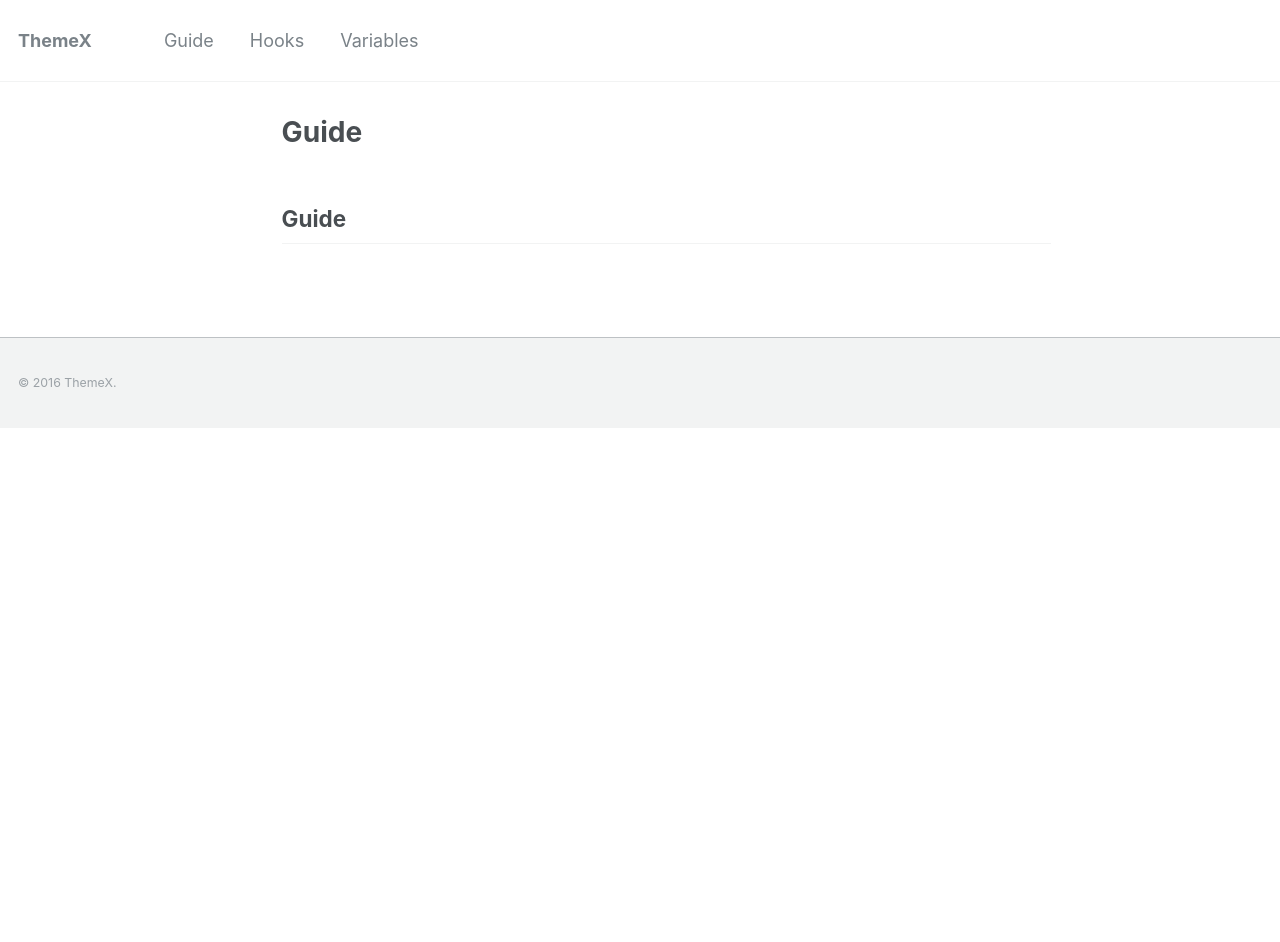
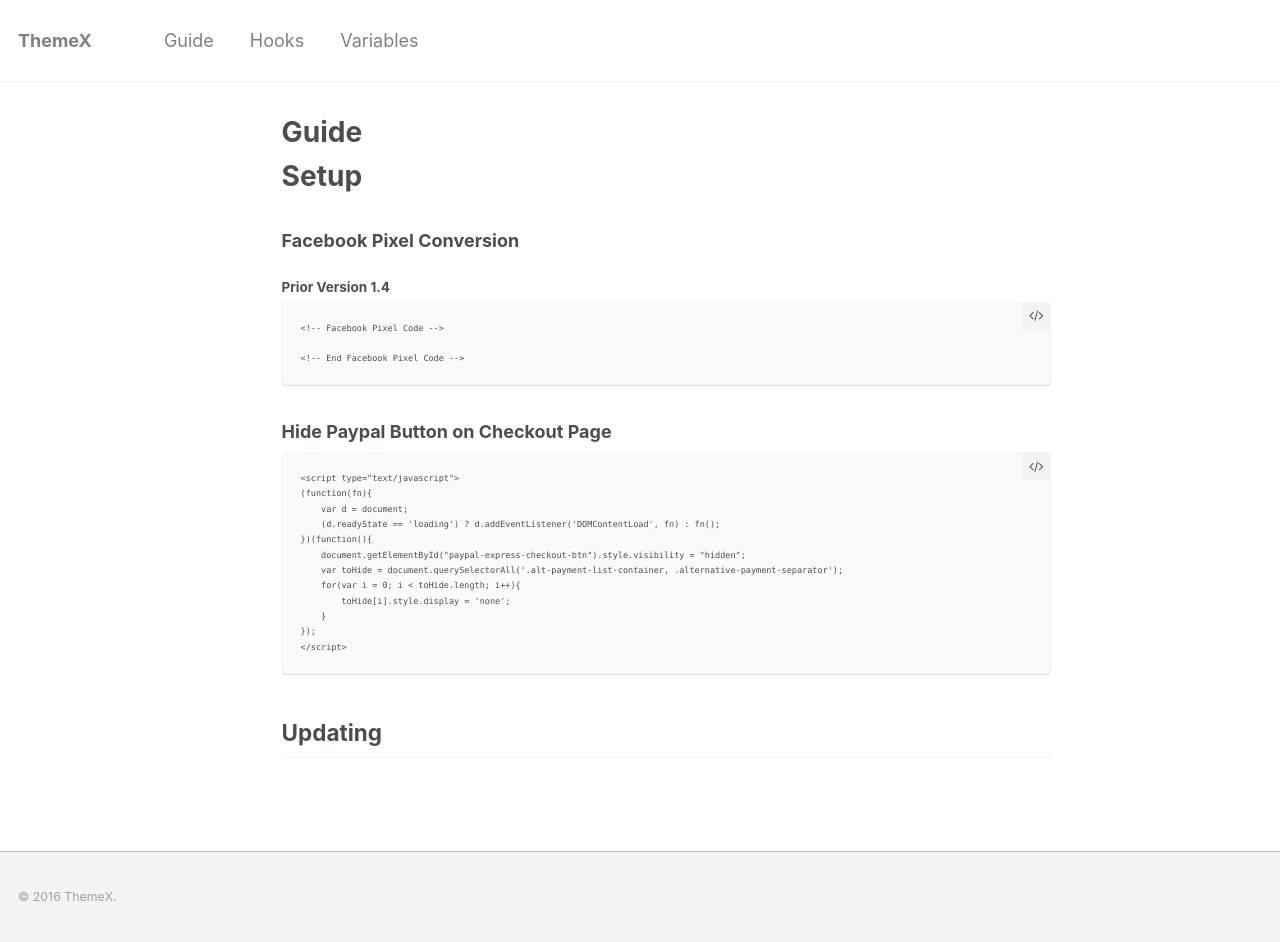
Before and after one commit to emiliobool/ThemeX, a Jekyll site: the page built from _pages/home.md, in a window 1280 px wide. Built offline with Jekyll 4.4.1, drawn with Linux system fonts in a browser that asks for light colours; before the commit the page ends 900 px from its top, so only the background shows below that.

Commit message:
no message

````diff
--- a/_config.yml
+++ b/_config.yml
@@ -215,3 +215,4 @@ defaults:
     values:
       author_profile: false
       layout: single
+      sitemap: false
--- a/_pages/home.md
+++ b/_pages/home.md
@@ -5,4 +5,64 @@ sitemap: false
 permalink: /
 ---
 
-## Guide
+# Setup
+
+
+
+### Facebook Pixel Conversion
+#### Prior Version 1.4
+
+```
+<!-- Facebook Pixel Code -->
+{% if first_time_accessed %}
+<script>
+!function(f,b,e,v,n,t,s){if(f.fbq)return;n=f.fbq=function(){n.callMethod?
+n.callMethod.apply(n,arguments):n.queue.push(arguments)};if(!f._fbq)f._fbq=n;
+n.push=n;n.loaded=!0;n.version='2.0';n.queue=[];t=b.createElement(e);t.async=!0;
+t.src=v;s=b.getElementsByTagName(e)[0];s.parentNode.insertBefore(t,s)}(window,
+document,'script','https://connect.facebook.net/en_US/fbevents.js');
+
+fbq('init', 'xxxxxxxxxxxx');
+
+var content_ids = []
+
+{% for line in checkout.line_items %}
+  productId = {{line.variant_id | json}};
+  content_ids.push(productId);
+{% endfor %}
+
+totalPrice = {{ checkout.total_price | money_without_currency }};
+fbq('track', 'Purchase', {
+   content_ids: content_ids,
+   value: totalPrice,
+   currency:'{{shop.currency}}',
+   content_type: 'product'
+});
+
+</script>
+<noscript><img height="1" width="1" style="display:none"
+src="https://www.facebook.com/tr?id=xxxxxxxxxxx&ev=Purchase&cd[value]={{ checkout.total_price | money_without_currency }}&noscript=1"
+/></noscript>
+{% endif %}
+<!-- End Facebook Pixel Code -->
+```
+
+### Hide Paypal Button on Checkout Page
+```
+<script type="text/javascript">
+(function(fn){
+    var d = document;
+    (d.readyState == 'loading') ? d.addEventListener('DOMContentLoad', fn) : fn();
+})(function(){
+    document.getElementById("paypal-express-checkout-btn").style.visibility = "hidden";
+    var toHide = document.querySelectorAll('.alt-payment-list-container, .alternative-payment-separator');
+    for(var i = 0; i < toHide.length; i++){
+        toHide[i].style.display = 'none';
+    }
+});
+</script>
+```
+
+
+
+## Updating
````
